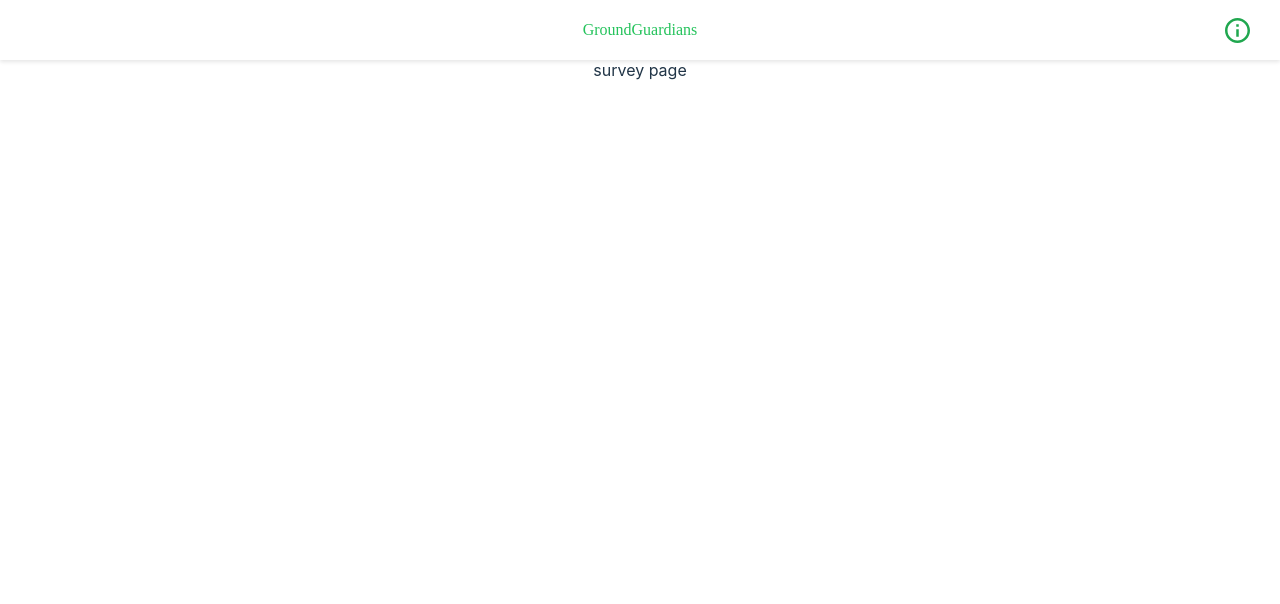
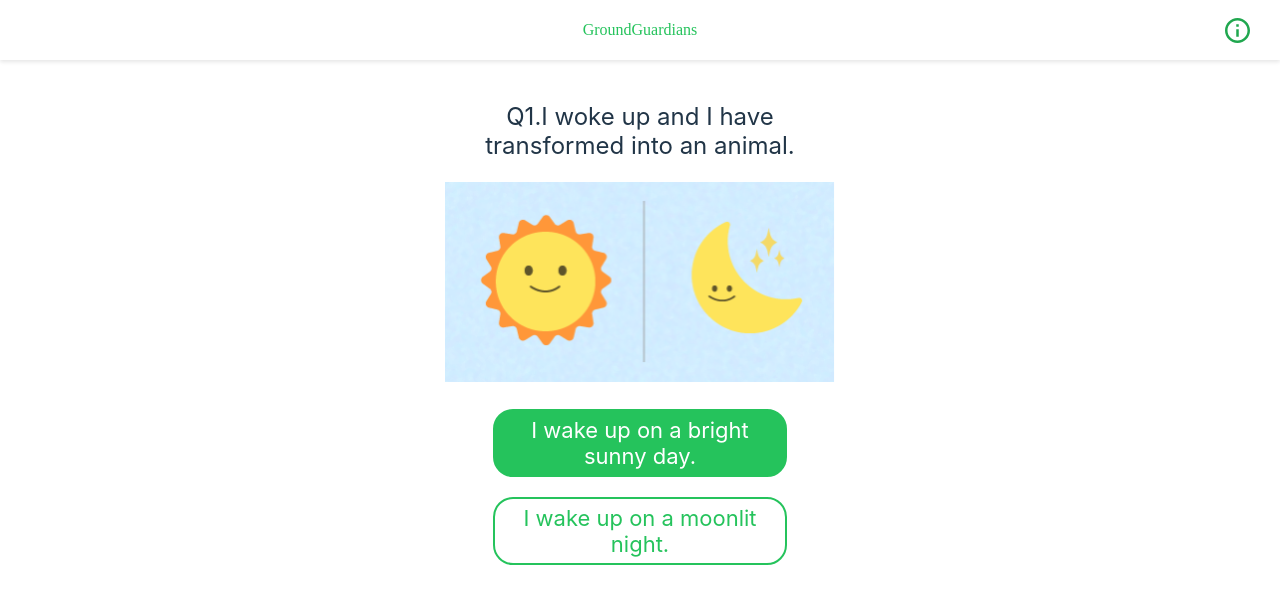
Before and after one commit to GroundGuardians/GG_FE, a React (Vite) app: page /survey/1 in a window 1280 px wide. Shown: the top 604 px of the page. Built offline with nearby package versions, Linux system fonts and the light colour scheme; a web font is replaced by a local one; what emotion-reset would draw is missing.

Commit message:
feat/#28 : useParam으로 가져온 값과 data id 값 대조하여 맞는 value로 렌더링

```diff
--- a/src/constants/data.ts
+++ b/src/constants/data.ts
@@ -13,7 +13,7 @@ export const QUIZ_DATA = {
 export const SURVEY_DATA = [
   {
     id: 1,
-    question: "Q1. I woke up and I have transformed into an animal.",
+    question: "I woke up and I have transformed into an animal.",
     image: Q1Image,
     button1: "I wake up on a bright sunny day.",
     button2: "I wake up on a moonlit night.",
@@ -21,21 +21,21 @@ export const SURVEY_DATA = [
   {
     id: 2,
     question:
-      "Q2. You just woke up and You're about to have a meal. What's on your menu?",
+      "You just woke up and You're about to have a meal. What's on your menu?",
     image: Q2Image,
-    button1: "fresh vegetbale",
+    button1: "fresh vegetable",
     button2: "Juicy meat flowing wih flavor.",
   },
   {
     id: 3,
-    question: "Q3. I woke up and I have transformed into an animal.",
+    question: "I woke up and I have transformed into an animal.",
     image: Q3Image,
     button1: "alone",
     button2: "with friends",
   },
   {
     id: 4,
-    question: "Q4.  Are you on the faster side when it comes to running?",
+    question: "Are you on the faster side when it comes to running?",
     image: Q4Image,
     button1: "Sure!",
     button2: "No, I'm slow",
--- a/src/pages/Survey.tsx
+++ b/src/pages/Survey.tsx
@@ -1,5 +1,24 @@
+import Layout from "../commons/Layout";
+import { SURVEY_DATA } from "../constants/data";
+import { useParams } from "react-router-dom";
+
 const Survey = () => {
-  return <div>survey page</div>;
+  const { surveyId } = useParams();
+  const survey = SURVEY_DATA.find((item) => item.id === parseInt(surveyId));
+
+  if (!survey) {
+    return <div>Survey not found!</div>;
+  }
+  return (
+    <div>
+      <Layout
+        questionText={`Q${survey.id}.${survey.question}`}
+        questionImage={survey.image}
+        buttonGreenText={survey.button1}
+        buttonWhiteText={survey.button2}
+      />
+    </div>
+  );
 };
 
 export default Survey;
```
